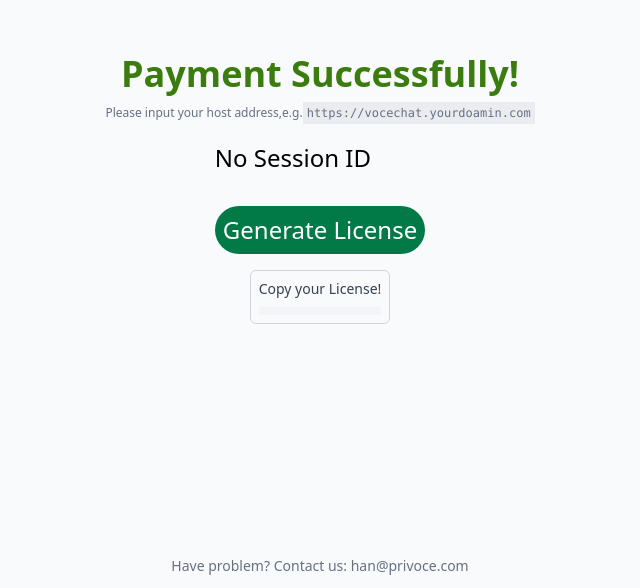
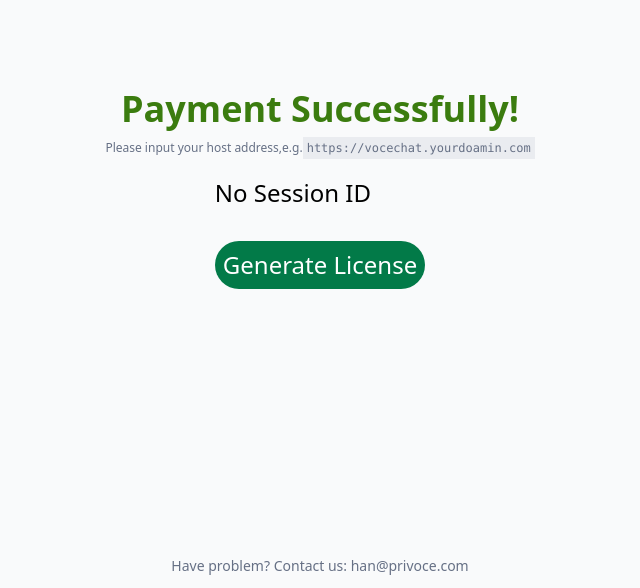
Before and after one commit to Privoce/vocechat-landing, a Next.js app: page /payment in a window 1280 px wide. Shown: the part 212-800 px from the top of the page, without its empty margins (320-960 px from the left). Built offline with nearby package versions, Linux system fonts and the light colour scheme.

Commit message:
chore: updates

```diff
--- a/pages/payment.tsx
+++ b/pages/payment.tsx
@@ -38,7 +38,7 @@
                     : <span>No Session ID</span>}
                 <button disabled={!sessionId} type="submit" className="p-2 rounded-full bg-success-700 text-white mt-6">Generate License</button>
             </form>
-            {!license && <div className="mt-4 border border-solid border-gray-300 rounded-md p-2 flex flex-col gap-2">
+            {license && <div className="mt-4 border border-solid border-gray-300 rounded-md p-2 flex flex-col gap-2">
                 <span className="text-sm text-gray-700">Copy your License!</span>
                 <code className="bg-gray-100 text-xs p-1 whitespace-pre-wrap max-w-2xl break-all">
                     {license}
```
